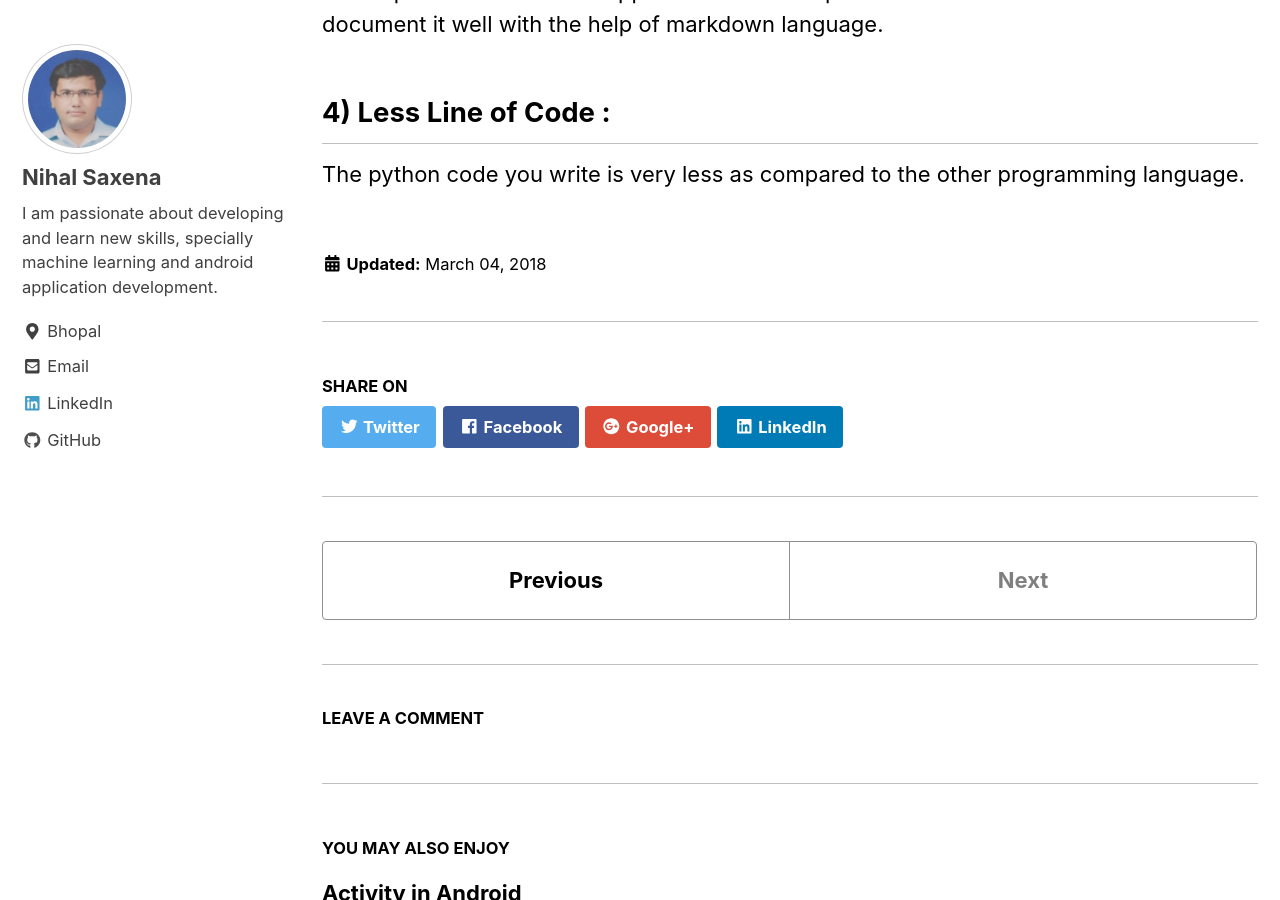
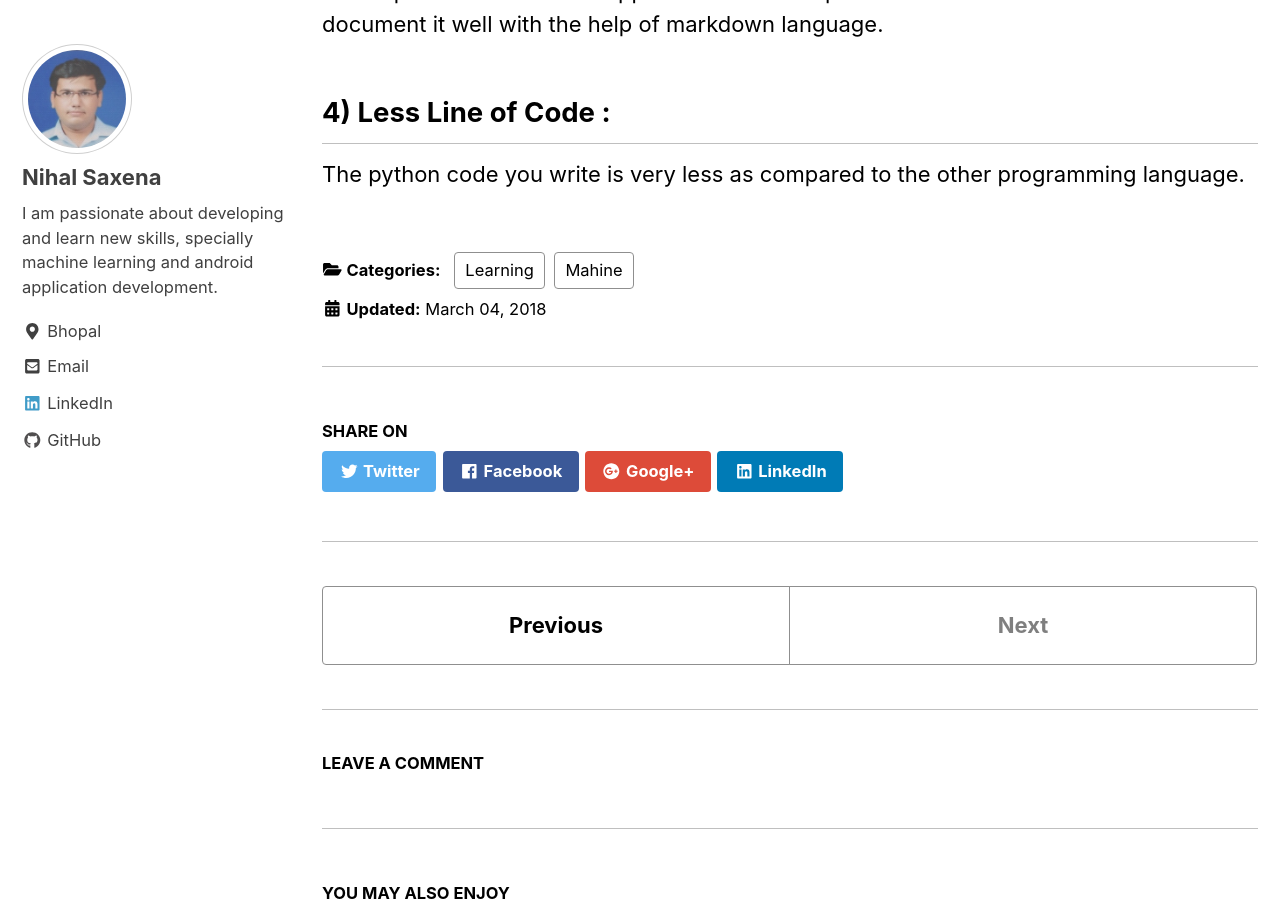
Before and after one commit to saxenanihal95/PsyCoderBlog, a Jekyll site: the page built from _posts/2018-03-04-python-machine-learning.md, in a window 1280 px wide and 900 px high, scrolled down 1208 px. Built offline with Jekyll 4.4.1, drawn with Linux system fonts in a browser that asks for light colours; nearby versions of some CDN libraries; comment, search, counter and statistics services are not loaded.

Commit message:
Update 2018-03-04-python-machine-learning.md

```diff
--- a/_posts/2018-03-04-python-machine-learning.md
+++ b/_posts/2018-03-04-python-machine-learning.md
@@ -1,6 +1,7 @@
 ---
 title : Why use Python for Machine Learning
 excerpt : the advantages of choosing python for machine learning
+categories : Mahine Learning
 ---
 Machine learning is one the of the hottest topic in the tech world everyone is excited about learning more about it.
 
```
